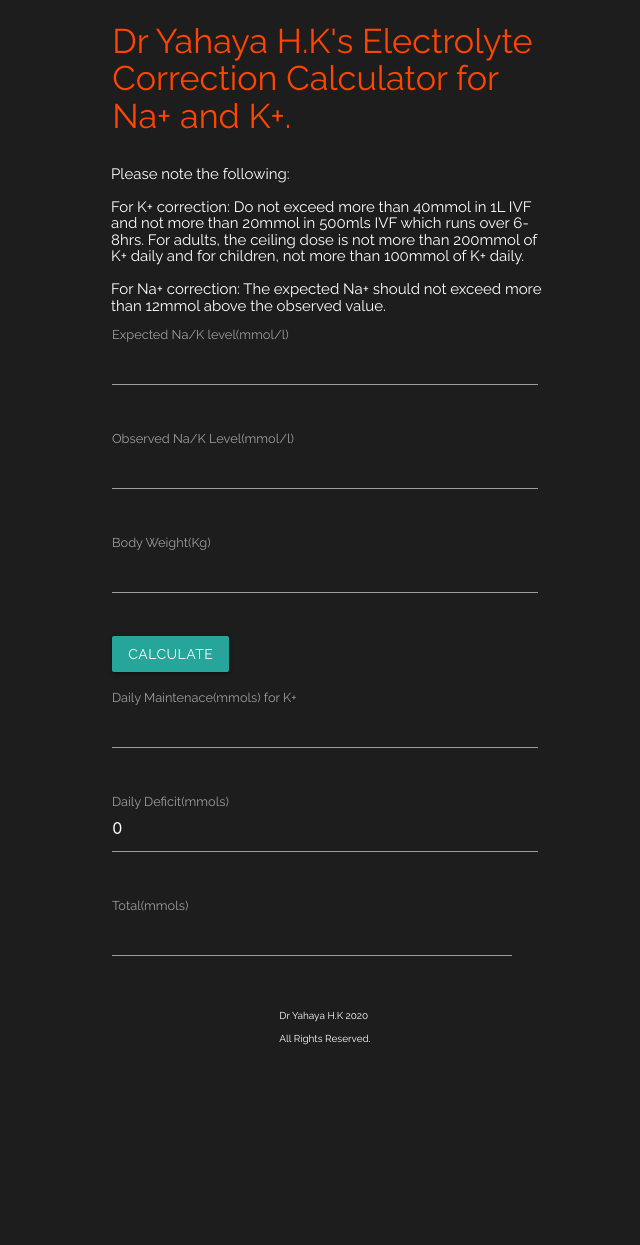
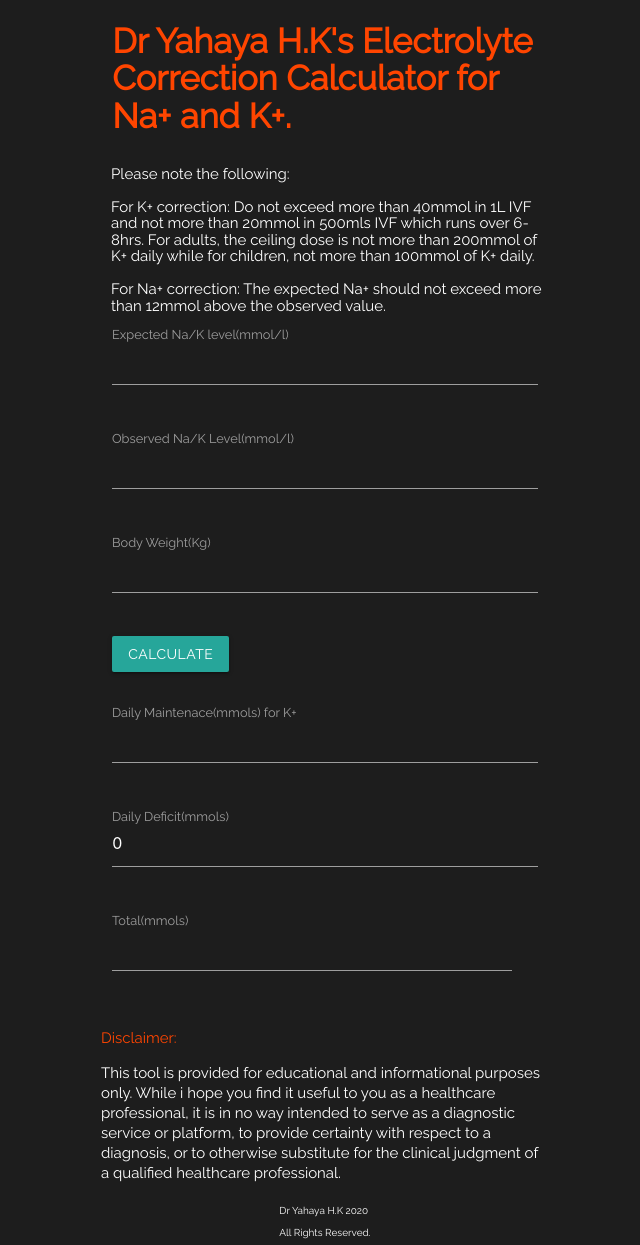
Before and after one commit to yahayakenny/Electrolyte-calculator, a plain HTML site: page index.html in a window 1280 px wide. Shown: the whole page, without its empty margins (315-955 px from the left). Before the commit the page ends 1051 px from the top, so only its background shows below. Drawn offline with Linux system fonts and the light colour scheme.

Commit message:
added disclaimer

```diff
--- a/index.html
+++ b/index.html
@@ -26,7 +26,7 @@
                 <div class="row">
                   <div class = "note">
                     <h5>Please note the following: <br><br>
-                      For K+ correction: Do not exceed more than 40mmol in 1L IVF and not more than 20mmol in 500mls IVF which runs over 6-8hrs. For adults, the ceiling dose is not more than 200mmol of K+ daily and for children, not more than 100mmol of K+ daily. </h5>
+                      For K+ correction: Do not exceed more than 40mmol in 1L IVF and not more than 20mmol in 500mls IVF which runs over 6-8hrs. For adults, the ceiling dose is not more than 200mmol of K+ daily while for children, not more than 100mmol of K+ daily. </h5>
                       <h5>For Na+ correction: The expected Na+ should not exceed more than 12mmol above the observed value.</h5>
                   </div>
                   <div class="input-field col s12 m12 flow-text">
@@ -47,7 +47,7 @@
                   </div>
                 </div>
                 <a class="waves-effect waves-light btn" id ="submit">Calculate</a>
-                <br><br>
+                <br><br><br>
                 <div class="row">
                   <div class="input-field col s12 m12 flow-text">
                     <input id="maintenance" type="text" />
@@ -68,6 +68,13 @@
                 </div>
               </form>
               <div>
+                <h5 class = "disclaimer">Disclaimer:</h5>
+                <h5 class = "tool">
+                  This tool is provided for educational and informational purposes only. While i hope you find it useful to you as a healthcare professional, it is in no way intended to serve as a diagnostic service or platform, to provide certainty with respect to a diagnosis, or to otherwise substitute for the clinical judgment of a qualified healthcare professional.
+                </h5>
+
+              </div>
+              <div>
                 <h6>Dr Yahaya H.K 2020</h6>
                 <h6>All Rights Reserved.</h6>
               </div>
--- a/style.css
+++ b/style.css
@@ -14,6 +14,7 @@ body {
 
 .container h4 {
     color: orangered;
+    font-weight: bolder !important;
 }
 input {
     color: white;
@@ -48,6 +49,14 @@ font-size: 10px;
     display: flex;
 }
 
+.disclaimer {
+    color: orangered;
+    font-weight: 25px !important;
+}
+
+.tool {
+    line-height: 20px;
+}
 @media screen and (min-width: 767px) {
 #electrolyte {
     margin: 0 auto;
```
